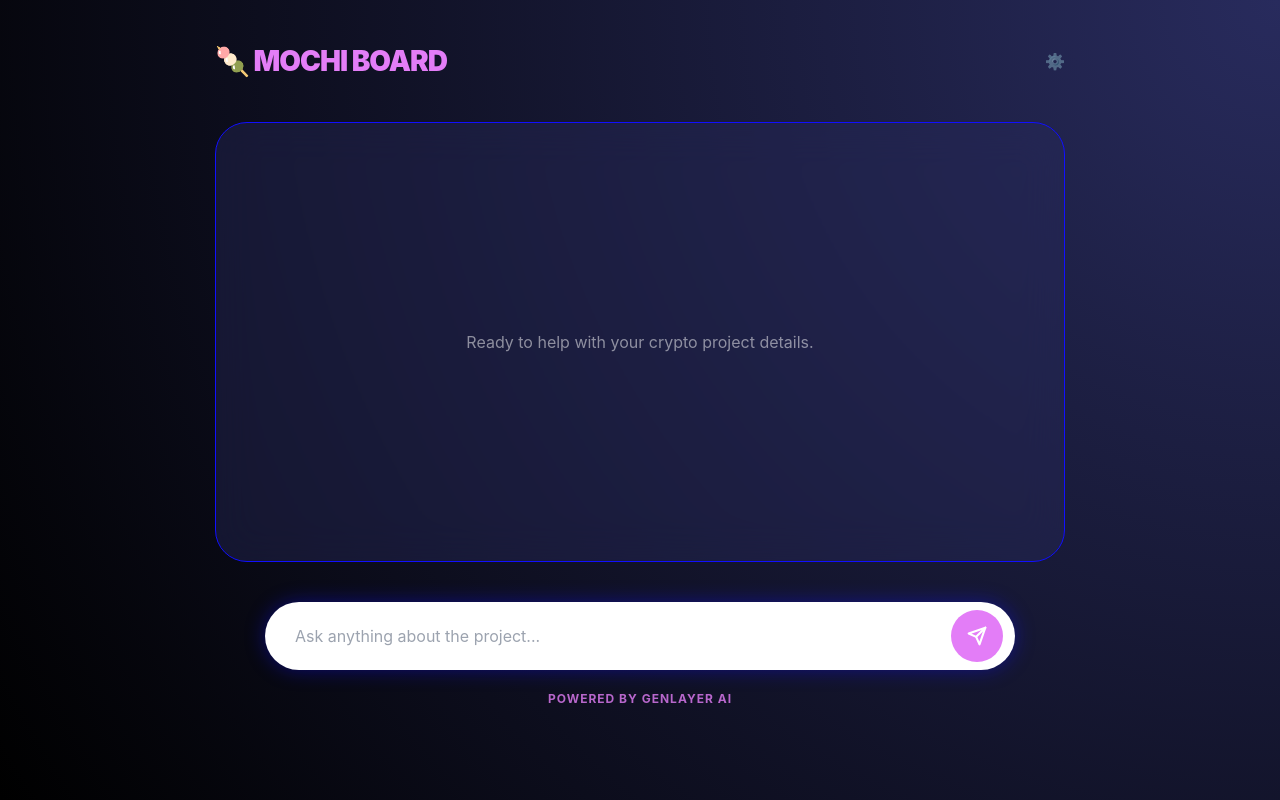
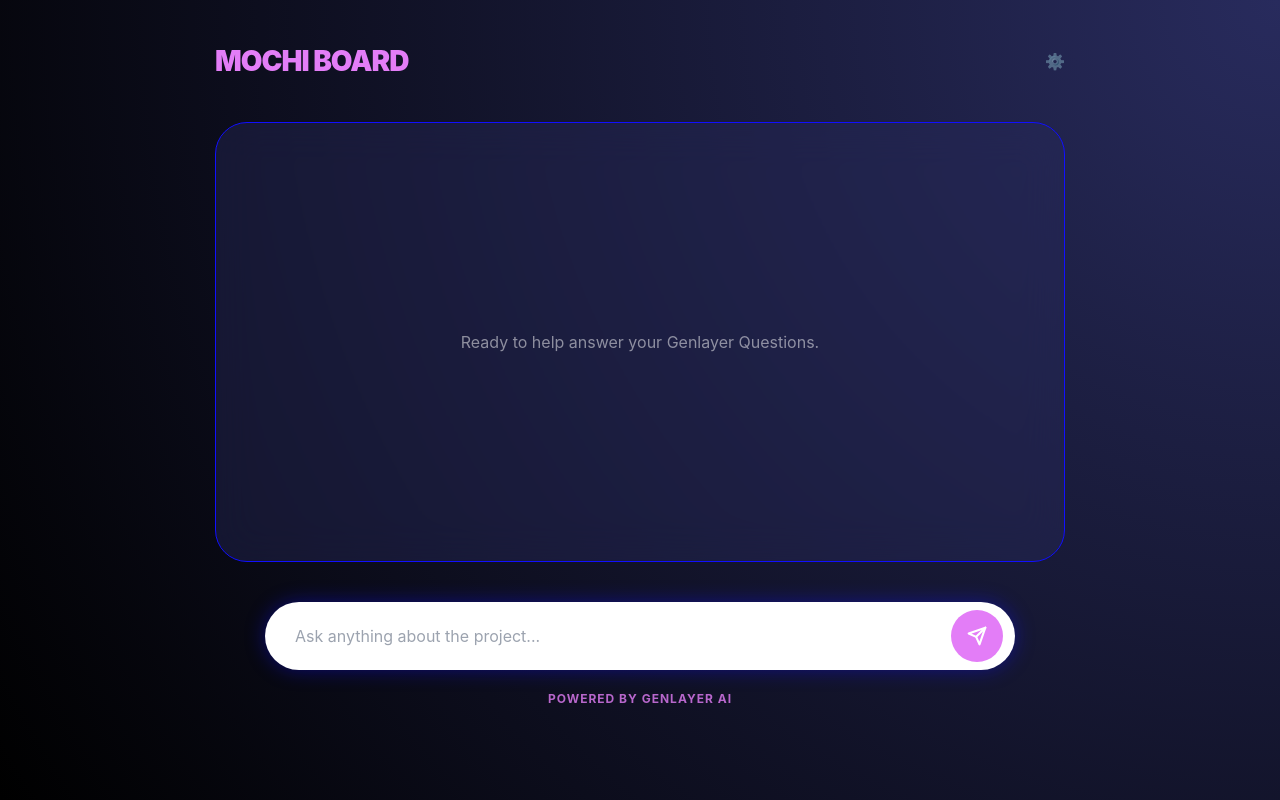
Before and after one commit to TS-mfon/Mochi-Mochi-Board, a Next.js app: page / in a window 1280 px wide. Built offline with nearby package versions, Linux system fonts and the light colour scheme.

Commit message:
Update page.tsx

```diff
--- a/app/page.tsx
+++ b/app/page.tsx
@@ -54,7 +54,7 @@ export default function MochiBoard() {
       const data = await response.json();
 
       if (data.success) {
-        alert("Mochi Board updated successfully! 🍡");
+        alert("Mochi Board updated successfully! ");
         setLastUpdated(new Date().toISOString());
         setIsUnlocked(false);
         setShowAdmin(false);
@@ -133,14 +133,14 @@ export default function MochiBoard() {
   return (
     <div style={styles.container}>
       <header style={styles.header}>
-        <div style={styles.logo}>🍡 MOCHI BOARD</div>
+        <div style={styles.logo}> MOCHI BOARD</div>
         <button onClick={() => setShowAdmin(true)} style={{ background: 'none', border: 'none', cursor: 'pointer', opacity: 0.5 }}>⚙️</button>
       </header>
 
       <div style={styles.chatPanel}>
         {chat.length === 0 && (
           <div style={{ textAlign: 'center', margin: 'auto', opacity: 0.5 }}>
-            <p>Ready to help with your crypto project details.</p>
+            <p>Ready to help answer your Genlayer Questions.</p>
           </div>
         )}
         {chat.map((msg, i) => (
```
